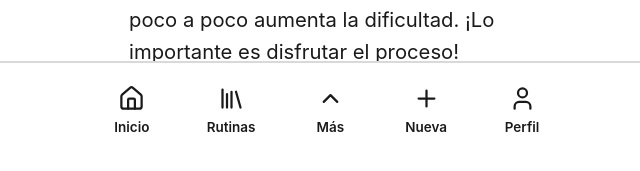
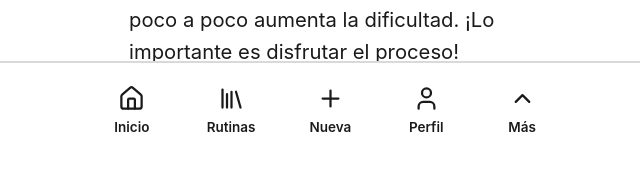
Before and after one commit to UTPJose/lumi-app, a React (Vite) app: page /home in a window 1280 px wide. Shown: the part 639-810 px from the top of the page, without its empty margins (313-953 px from the left). Built offline with nearby package versions, Linux system fonts and the light colour scheme.

Commit message:
credenciales actualizados

```diff
--- a/src/shared/components/accessibility/AccessibilityPanel.tsx
+++ b/src/shared/components/accessibility/AccessibilityPanel.tsx
@@ -1,17 +1,8 @@
 import React, { useEffect, useState } from 'react';
-import { X, AlertTriangle } from 'lucide-react';
+import { X } from 'lucide-react';
 import { useAccessibility } from '../../context/AccessibilityContext';
 import { useSpeechSynthesis } from '../../../hooks/useSpeechSynthesis';
 import { CARD_STYLES, TEXT } from '@/styles/tailwind-constants';
-import {
-  Dialog,
-  DialogContent,
-  DialogHeader,
-  DialogTitle,
-  DialogDescription,
-  DialogFooter,
-} from '@/shared/components/ui/dialog';
-import { AccessibleButton } from '@/shared/components/buttons/AccessibleButton';
 
 interface AccessibilityPanelProps {
   isOpen: boolean;
@@ -22,7 +13,6 @@ export function AccessibilityPanel({ isOpen, onClose }: AccessibilityPanelProps)
   const { settings, updateSetting, resetSettings } = useAccessibility();
   const { voicesCount } = useSpeechSynthesis();
   const isEnabled = settings.textToSpeech === 1;
-  const [showConflictModal, setShowConflictModal] = useState(false);
 
   // Close on escape
   useEffect(() => {
@@ -126,10 +116,6 @@ export function AccessibilityPanel({ isOpen, onClose }: AccessibilityPanelProps)
           <button
             onClick={() => {
               const nextLevel = (settings.textToSpeech + 1) % 2;
-              if (nextLevel === 1 && settings.voiceAssistant === 1) {
-                setShowConflictModal(true);
-                return;
-              }
               updateSetting('textToSpeech', nextLevel);
             }}
             className={`w-full ${CARD_STYLES.base} ${CARD_STYLES.white} p-6 text-left transition-all hover:shadow-md active:scale-98`}
@@ -163,10 +149,6 @@ export function AccessibilityPanel({ isOpen, onClose }: AccessibilityPanelProps)
             currentLevel={settings.voiceAssistant || 0}
             onChange={(level) => {
               const nextLevel = (level + 1) % 2;
-              if (nextLevel === 1 && settings.textToSpeech === 1) {
-                setShowConflictModal(true);
-                return;
-              }
               updateSetting('voiceAssistant', nextLevel);
             }}
           />
@@ -180,31 +162,6 @@ export function AccessibilityPanel({ isOpen, onClose }: AccessibilityPanelProps)
           </button>
         </div>
       </div>
-
-      <Dialog open={showConflictModal} onOpenChange={setShowConflictModal}>
-        <DialogContent className="max-w-sm">
-          <DialogHeader>
-            <DialogTitle className="flex items-center gap-2">
-              <AlertTriangle className="w-5 h-5 text-amber-500" />
-              Funciones incompatibles
-            </DialogTitle>
-            <DialogDescription>
-              No se puede activar el micrófono mientras la lectura por voz está
-              activada, ya que el asistente escucharía su propia voz. Por favor,
-              desactiva la lectura por voz primero.
-            </DialogDescription>
-          </DialogHeader>
-          <DialogFooter>
-            <AccessibleButton
-              onClick={() => setShowConflictModal(false)}
-              variant="primary"
-              fullWidth
-            >
-              Entendido
-            </AccessibleButton>
-          </DialogFooter>
-        </DialogContent>
-      </Dialog>
     </>
   );
 }
--- a/src/shared/components/navigation/BottomNavigation.tsx
+++ b/src/shared/components/navigation/BottomNavigation.tsx
@@ -71,8 +71,7 @@ export function BottomNavigation() {
         aria-label="Navegación principal"
       >
         <div className="max-w-md mx-auto flex justify-around items-center px-2 py-3">
-          {/* First 2 items */}
-          {mainItems.slice(0, 2).map((item) => {
+          {mainItems.map((item) => {
             const isActive = location.pathname === item.path;
             const Icon = item.icon;
 
@@ -93,7 +92,7 @@ export function BottomNavigation() {
             );
           })}
 
-          {/* More button (center) */}
+          {/* More button */}
           <button
             onClick={() => setIsMoreOpen(!isMoreOpen)}
             className={`
@@ -110,28 +109,6 @@ export function BottomNavigation() {
             )}
             <span className="text-xs">Más</span>
           </button>
-
-          {/* Last 2 items */}
-          {mainItems.slice(2).map((item) => {
-            const isActive = location.pathname === item.path;
-            const Icon = item.icon;
-
-            return (
-              <button
-                key={item.label}
-                onClick={() => navigate(item.path)}
-                className={`
-                  flex flex-col items-center gap-1 min-w-[60px] py-2 px-2 rounded-xl transition-all
-                  ${isActive ? 'bg-primary/10 text-primary' : 'text-muted-foreground hover:text-foreground'}
-                `}
-                aria-label={item.label}
-                aria-current={isActive ? 'page' : undefined}
-              >
-                <Icon className="w-6 h-6" aria-hidden="true" />
-                <span className="text-xs">{item.label}</span>
-              </button>
-            );
-          })}
         </div>
       </nav>
 
```
Also changed, not shown: 2 other files (tests, documents, lock files or other folders).
